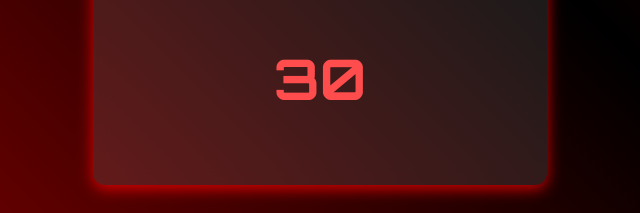
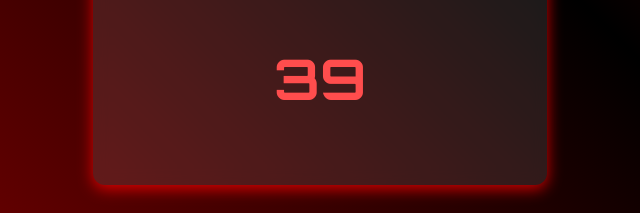
Before and after one commit to prajwal7019/Game, a plain HTML site: page index.html in a window 1280 px wide. Shown: the part 419-632 px from the top of the page, 320-960 px from the left. Drawn offline with Linux system fonts and the light colour scheme.

Commit message:
sharan randii

```diff
--- a/index.html
+++ b/index.html
@@ -46,7 +46,7 @@
     <div class="container">
         <img src="https://i.postimg.cc/BZpgLygX/Picsart-25-03-02-15-26-57-576.png" alt="Logo" class="logo">
         <h1>Today's Number</h1>
-        <h2 id="randomNumber">30</h2>
+        <h2 id="randomNumber">39</h2>
         <!-- <h3 id ="randomNumber">600x</h3> -->
     </div>
 </body>
```
